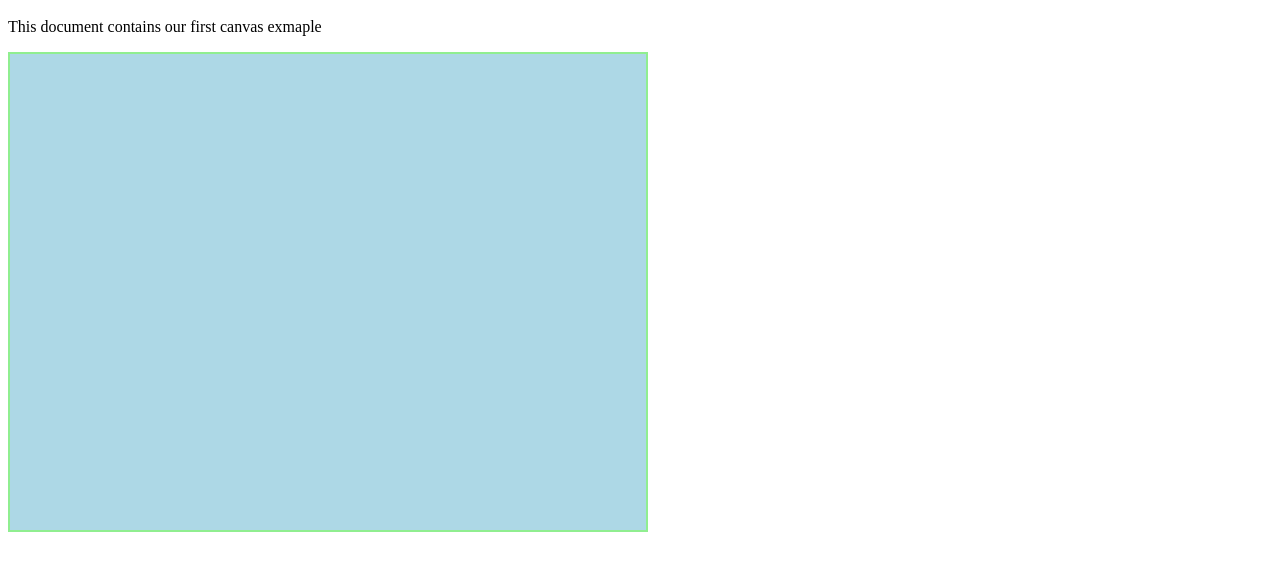
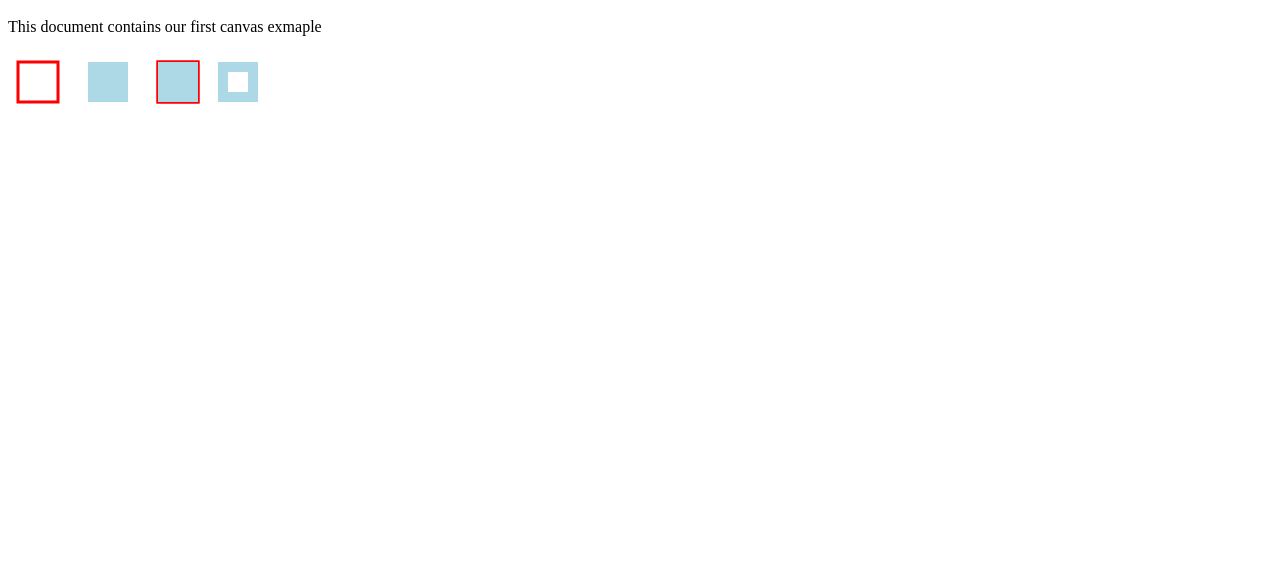
Before and after one commit to vijaygenius123/html5_canvas_basics, a plain HTML site: page index.html in a window 1280 px wide. Shown: the part 78-648 px from the top of the page. Drawn offline with Linux system fonts and the light colour scheme.

Commit message:
fillRect, strokeRect & clearRect

```diff
--- a/index.html
+++ b/index.html
@@ -25,11 +25,28 @@
 
                 var ctx = canvasElement.getContext("2d")
                 if (ctx) {
-                    ctx.fillStyle = "lightBlue"
-                    ctx.strokeStyle = "lightGreen"
-                    ctx.lineWidth = 4;
-                    ctx.fillRect(0, 0, canvasElement.width, canvasElement.height)
-                    ctx.strokeRect(0, 0, canvasElement.width, canvasElement.height)
+                    //strokeRect
+                    ctx.strokeStyle = 'red'
+                    ctx.lineWidth = 3
+                    ctx.strokeRect(10, 10, 40, 40)
+
+                    //fillRect
+                    ctx.fillStyle = 'lightBlue'
+                    ctx.fillRect(80, 10, 40, 40)
+
+
+                    //storeRect with fillRect
+                    ctx.strokeRect(150, 10, 40, 40)
+                    ctx.fillRect(150, 10, 40, 40)
+
+                    //clearRect
+                    ctx.strokeRect(150, 10, 40, 40)
+                    ctx.fillRect(150, 10, 40, 40)
+
+                    //clearRect
+                    ctx.fillRect(210, 10, 40, 40)
+                    ctx.clearRect(220, 20, 20, 20)
+
                 }
             }
         })
```
